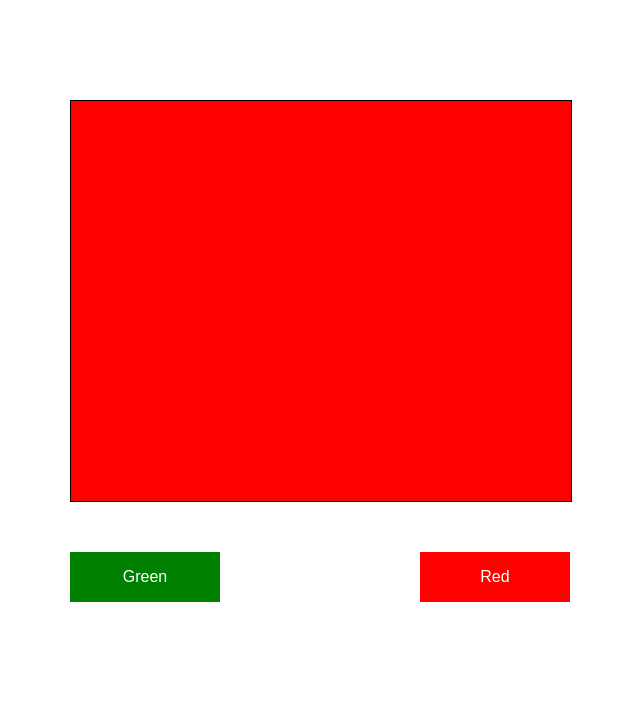
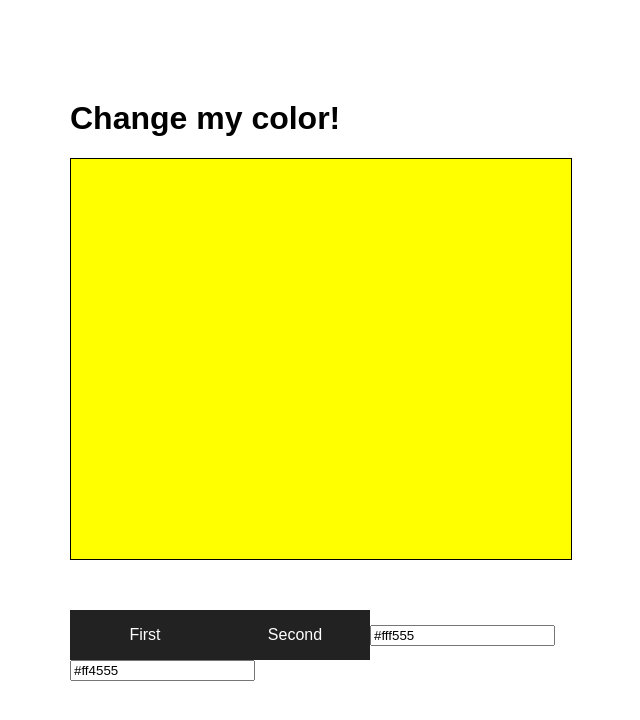
Before and after one commit to Bdemers1055/react-color-changer, a React (Create React App) app: page / in a window 1280 px wide. Shown: the top 720 px of the page, without its empty margins (320-960 px from the left). Built offline with nearby package versions, Linux system fonts and the light colour scheme.

Commit message:
added input fields to change custom colors

```diff
--- a/src/App.css
+++ b/src/App.css
@@ -14,22 +14,14 @@
   margin-right: auto;
 }
 
-.left, .right {
-  color: white;
+.first, .second {
+  background-color: #222;
+  color: #ffff;
   font-size: 1rem;
   font-family: 'open-sans', sans-serif;
   width: 150px;
   height: 50px;
   border: none;
-}
-
-.left {
-  background-color: green;
-}
-
-.right {
-  background-color: red;
-  float: right;
 }
 
 .App {
--- a/src/App.js
+++ b/src/App.js
@@ -6,7 +6,7 @@ class App extends Component {
   render() {
     return (
   <div>
-  <Colorchanger />
+  <Colorchanger title="Change my color!" />
   </div>
     )
   };
--- a/src/Colorchanger.js
+++ b/src/Colorchanger.js
@@ -4,26 +4,52 @@ class Colorchanger extends Component {
     constructor(props){
         super(props);
         this.state = {
-            color: 'red'
+            color: '#ffff00',
+            firstColor: '#fff555',
+            secondColor: '#ff4555'
         };
     }
-    changeColorGreen(){
+    changeFirstColor(e){
         this.setState({
-            color: 'green'
+            firstColor: e.target.value
         });
     }
-    changeColorRed(){
+    changeSecondColor(e){
         this.setState({
-            color: 'red'
+            secondColor: e.target.value
         });
+    }
+    changeColor(e){
+        this.setState({
+            color: e.target.value
+        })
     }
     render() {
         const styles = { backgroundColor: this.state.color }
         return (
             <div className = "center" >
+            {this.props.title? <h1 className= "Color-title">{this.props.title}</h1> : null}
             <div className = "box" style = { styles } ></div>
-            <button className = "left" onClick = {this.changeColorGreen.bind(this)}>Green</button>
-            <button className = "right" onClick = {this.changeColorRed.bind(this)}>Red</button>
+            <button className = "first" onClick = {this.changeColor.bind(this)}>First</button>
+            <button className = "second" onClick = {this.changeColor.bind(this)}>Second</button>
+            <input
+            type="text"
+            min="7"
+            max="7"
+            name="firstfield"
+            placeholder="#000000"
+            value={this.state.firstColor}
+            onChange={this.changeFirstColor.bind(this)}
+            />
+            <input
+            type="text"
+            min="7"
+            max="7"
+            name="firstfield"
+            placeholder="#000000"
+            value={this.state.secondColor}
+            onChange={this.changeSecondColor.bind(this)}
+            />
             </div>
         )
     }
```
